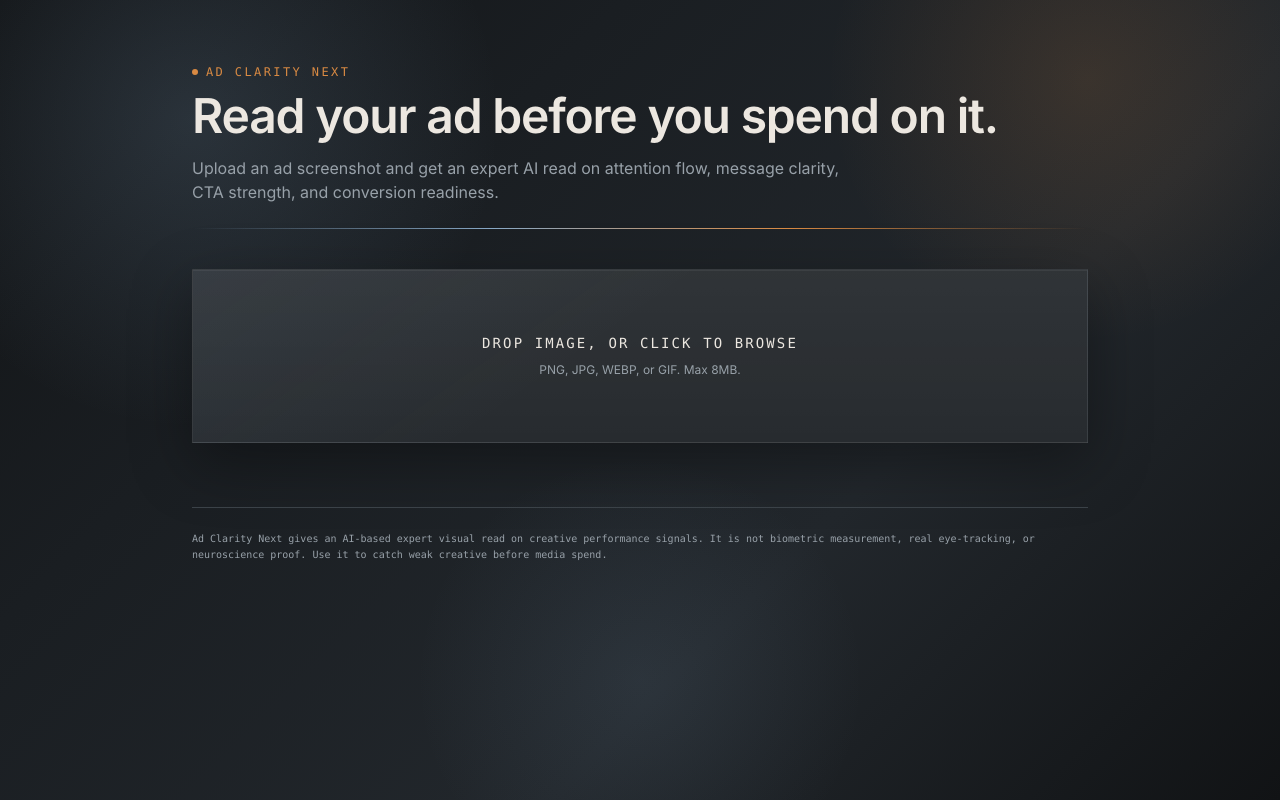
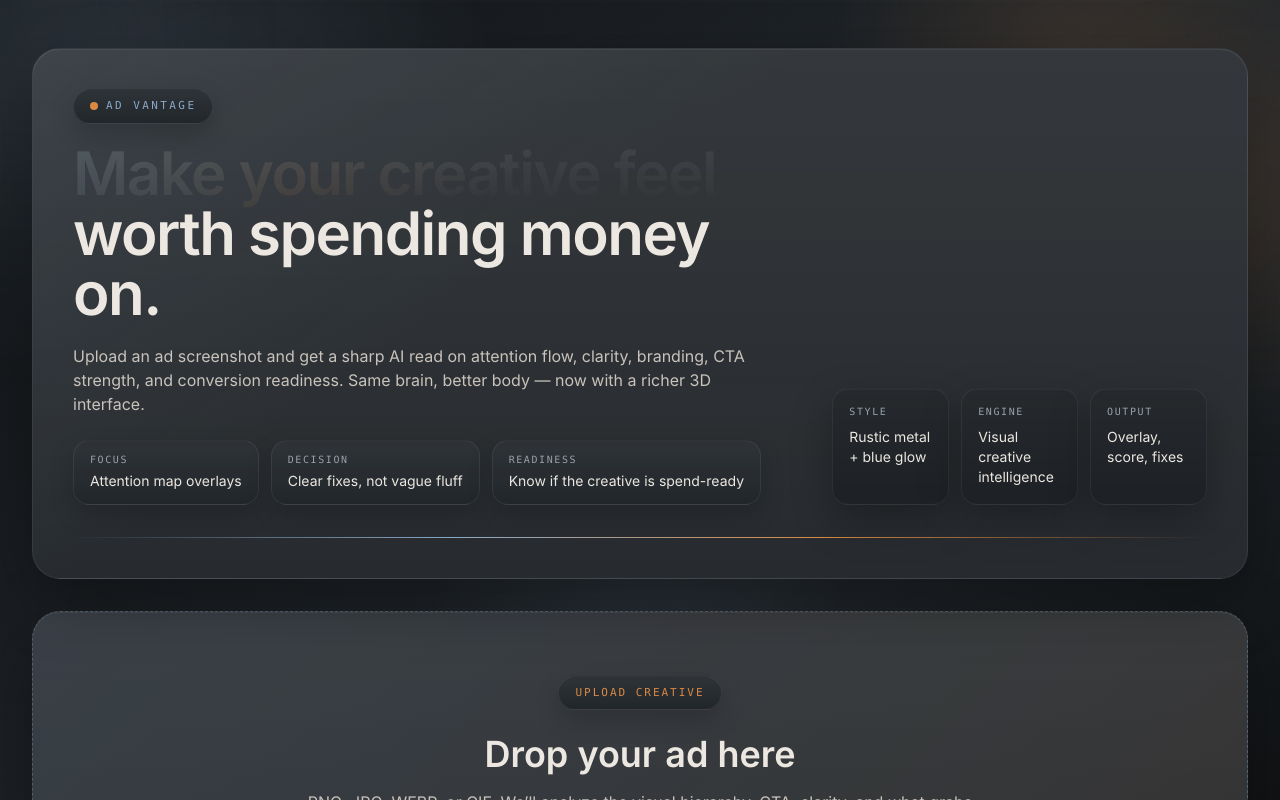
Before and after one commit to Jpuck412/ad-vantage, a Next.js app: page / in a window 1280 px wide. Shown: the top 800 px of the page. Built offline with nearby package versions, Linux system fonts and the light colour scheme.

Commit message:
Redesign app with 3D 2026 look

```diff
--- a/app/page.tsx
+++ b/app/page.tsx
@@ -55,7 +55,6 @@ export default function Home() {
   const onDrop = useCallback(
     (event: DragEvent<HTMLDivElement>) => {
       event.preventDefault();
-
       const file = event.dataTransfer.files?.[0];
 
       if (file) {
@@ -90,32 +89,89 @@ export default function Home() {
   const busy = status === "uploading" || status === "analyzing";
 
   return (
-    <main className="min-h-screen px-5 py-10 md:px-10 md:py-16">
-      <div className="mx-auto max-w-4xl">
-        <header className="mb-10">
-          <div className="flex items-center gap-2 font-mono text-xs uppercase tracking-[0.2em] text-signal">
-            <span className="inline-block h-1.5 w-1.5 rounded-full bg-signal" />
-            Ad Clarity Next
+    <main className="relative min-h-screen overflow-hidden">
+      <div className="pointer-events-none absolute inset-0 grid-overlay opacity-25" />
+      <div className="pointer-events-none absolute left-[-10%] top-[-10%] h-72 w-72 rounded-full bg-blueGlow/10 blur-3xl" />
+      <div className="pointer-events-none absolute right-[-8%] top-[8%] h-64 w-64 rounded-full bg-signal/10 blur-3xl" />
+      <div className="pointer-events-none absolute bottom-[-8%] left-[30%] h-72 w-72 rounded-full bg-blueGlow/10 blur-3xl" />
+
+      <div className="relative mx-auto max-w-7xl px-5 py-8 md:px-8 md:py-12">
+        <header className="panel-3d rounded-[28px] p-6 md:p-10">
+          <div className="flex flex-col gap-8 lg:flex-row lg:items-end lg:justify-between">
+            <div className="max-w-3xl">
+              <div className="chip-3d inline-flex items-center gap-2 rounded-full px-4 py-2 font-mono text-[11px] uppercase tracking-[0.22em] text-blueGlow">
+                <span className="inline-block h-2 w-2 rounded-full bg-signal" />
+                Ad Vantage
               </div>
 
-          <h1 className="mt-3 text-3xl font-semibold tracking-tight text-paper md:text-5xl">
-            Read your ad before you spend on it.
+              <h1 className="mt-5 text-4xl font-semibold tracking-tight md:text-6xl">
+                <span className="hero-metal">Make your creative feel</span>
+                <br />
+                <span className="text-paper">worth spending money on.</span>
               </h1>
 
-          <p className="mt-4 max-w-2xl text-sm leading-relaxed text-muted md:text-base">
-            Upload an ad screenshot and get an expert AI read on attention
-            flow, message clarity, CTA strength, and conversion readiness.
+              <p className="mt-5 max-w-2xl text-sm leading-relaxed text-mist md:text-base">
+                Upload an ad screenshot and get a sharp AI read on attention
+                flow, clarity, branding, CTA strength, and conversion readiness.
+                Same brain, better body — now with a richer 3D interface.
               </p>
 
-          <div className="rustic-line mt-6 h-px w-full" />
+              <div className="mt-6 flex flex-wrap gap-3">
+                <div className="chip-3d rounded-2xl px-4 py-3">
+                  <p className="font-mono text-[10px] uppercase tracking-[0.16em] text-muted">
+                    Focus
+                  </p>
+                  <p className="mt-1 text-sm text-paper">Attention map overlays</p>
+                </div>
+
+                <div className="chip-3d rounded-2xl px-4 py-3">
+                  <p className="font-mono text-[10px] uppercase tracking-[0.16em] text-muted">
+                    Decision
+                  </p>
+                  <p className="mt-1 text-sm text-paper">Clear fixes, not vague fluff</p>
+                </div>
+
+                <div className="chip-3d rounded-2xl px-4 py-3">
+                  <p className="font-mono text-[10px] uppercase tracking-[0.16em] text-muted">
+                    Readiness
+                  </p>
+                  <p className="mt-1 text-sm text-paper">Know if the creative is spend-ready</p>
+                </div>
+              </div>
+            </div>
+
+            <div className="grid grid-cols-1 gap-3 sm:grid-cols-3 lg:w-[380px]">
+              <div className="panel-soft rounded-2xl p-4">
+                <p className="font-mono text-[10px] uppercase tracking-[0.16em] text-muted">
+                  Style
+                </p>
+                <p className="mt-2 text-sm text-paper">Rustic metal + blue glow</p>
+              </div>
+              <div className="panel-soft rounded-2xl p-4">
+                <p className="font-mono text-[10px] uppercase tracking-[0.16em] text-muted">
+                  Engine
+                </p>
+                <p className="mt-2 text-sm text-paper">Visual creative intelligence</p>
+              </div>
+              <div className="panel-soft rounded-2xl p-4">
+                <p className="font-mono text-[10px] uppercase tracking-[0.16em] text-muted">
+                  Output
+                </p>
+                <p className="mt-2 text-sm text-paper">Overlay, score, fixes</p>
+              </div>
+            </div>
+          </div>
+
+          <div className="rustic-line mt-8 h-px w-full" />
         </header>
 
+        <section className="mt-8">
           {!imageUrl && (
             <div
               onDrop={onDrop}
               onDragOver={(event) => event.preventDefault()}
               onClick={() => inputRef.current?.click()}
-            className="rustic-panel cursor-pointer p-12 text-center transition-transform hover:-translate-y-0.5 focus-ring md:p-16"
+              className="drop-zone cursor-pointer rounded-[28px] p-10 text-center transition-transform duration-200 hover:-translate-y-1 md:p-16"
               role="button"
               tabIndex={0}
               onKeyDown={(event) => {
@@ -132,38 +188,49 @@ export default function Home() {
                 onChange={onInputChange}
               />
 
-            <p className="font-mono text-sm uppercase tracking-[0.15em] text-paper">
-              Drop image, or click to browse
+              <div className="mx-auto max-w-2xl">
+                <div className="chip-3d mx-auto inline-flex rounded-full px-4 py-2 font-mono text-[11px] uppercase tracking-[0.18em] text-signal">
+                  Upload creative
+                </div>
+
+                <h2 className="mt-6 text-3xl font-semibold text-paper md:text-4xl">
+                  Drop your ad here
+                </h2>
+
+                <p className="mt-4 text-sm leading-relaxed text-mist md:text-base">
+                  PNG, JPG, WEBP, or GIF. We’ll analyze the visual hierarchy,
+                  CTA, clarity, and what grabs the eye first.
                 </p>
 
-            <p className="mt-2 text-xs text-muted">
-              PNG, JPG, WEBP, or GIF. Max 8MB.
-            </p>
+                <div className="mt-8">
+                  <span className="btn-3d inline-flex rounded-2xl px-6 py-3 font-mono text-xs uppercase tracking-[0.16em] text-paper shadow-emberGlow">
+                    Browse image
+                  </span>
+                </div>
+              </div>
             </div>
           )}
 
           {imageUrl && status !== "done" && (
             <div className="space-y-4">
-            <div className="overflow-hidden border border-line bg-black shadow-rustic">
+              <div className="panel-3d overflow-hidden rounded-[28px] p-4">
                 {/* eslint-disable-next-line @next/next/no-img-element */}
                 <img
                   src={imageUrl}
                   alt="Uploaded creative"
-                className="block h-auto w-full"
+                  className="block h-auto w-full rounded-2xl border border-white/5"
                 />
               </div>
 
               {busy && (
-              <div className="rustic-panel flex items-center gap-2 p-4 font-mono text-xs text-signal">
-                <span className="inline-block h-2 w-2 animate-pulse rounded-full bg-signal" />
-                {status === "uploading"
-                  ? "Uploading..."
-                  : "Reading the creative..."}
+                <div className="panel-soft flex items-center gap-3 rounded-2xl p-4 font-mono text-xs text-blueGlow">
+                  <span className="inline-block h-2.5 w-2.5 animate-pulse rounded-full bg-signal" />
+                  {status === "uploading" ? "Uploading creative..." : "Analyzing visual structure..."}
                 </div>
               )}
 
               {status === "error" && (
-              <div className="border border-danger/40 bg-danger/10 p-4">
+                <div className="rounded-2xl border border-danger/40 bg-danger/10 p-4">
                   <p className="font-mono text-xs text-danger">{error}</p>
 
                   <button
@@ -178,23 +245,79 @@ export default function Home() {
           )}
 
           {status === "done" && result && imageUrl && (
-          <div className="space-y-8">
+            <div className="mt-2 grid gap-6 xl:grid-cols-[1.2fr_0.8fr]">
+              <div className="space-y-6">
+                <div className="panel-3d rounded-[28px] p-4">
                   <AttentionOverlay
                     imageUrl={imageUrl}
                     regions={result.attentionRegions}
                   />
+                </div>
 
-            <div className="rustic-panel p-6">
+                <div className="panel-3d rounded-[28px] p-6">
+                  <h2 className="mb-4 font-mono text-xs uppercase tracking-[0.18em] text-blueGlow">
+                    Precision fixes
+                  </h2>
+
+                  <ul className="space-y-3">
+                    {result.fixes.map((fix, index) => (
+                      <li key={index} className="panel-soft rounded-2xl p-4">
+                        <div className="flex gap-3">
+                          <span className="mt-0.5 inline-flex h-7 min-w-7 items-center justify-center rounded-full bg-signal/15 font-mono text-xs text-signal">
+                            {String(index + 1).padStart(2, "0")}
+                          </span>
+                          <span className="text-sm leading-relaxed text-paper">{fix}</span>
+                        </div>
+                      </li>
+                    ))}
+                  </ul>
+                </div>
+
+                {result.riskFlags.length > 0 && (
+                  <div className="rounded-[28px] border border-danger/35 bg-danger/10 p-6 shadow-lift">
+                    <h2 className="mb-3 font-mono text-xs uppercase tracking-[0.18em] text-danger">
+                      Risk flags
+                    </h2>
+
+                    <ul className="space-y-2">
+                      {result.riskFlags.map((flag, index) => (
+                        <li key={index} className="text-sm leading-relaxed text-paper">
+                          ⚠ {flag}
+                        </li>
+                      ))}
+                    </ul>
+                  </div>
+                )}
+              </div>
+
+              <div className="space-y-6">
+                <div className="panel-3d rounded-[28px] p-6">
+                  <div className="flex items-center justify-between gap-4">
+                    <div>
+                      <p className="font-mono text-xs uppercase tracking-[0.18em] text-blueGlow">
+                        Overall read
+                      </p>
+                      <p className="mt-2 max-w-xs text-sm leading-relaxed text-mist">
+                        Quick creative verdict with a stronger executive feel.
+                      </p>
+                    </div>
+                    <div className="chip-3d rounded-full px-3 py-1.5 font-mono text-[10px] uppercase tracking-[0.16em] text-signal">
+                      Spend signal
+                    </div>
+                  </div>
+
+                  <div className="mt-6">
                     <LightMeter score={result.overallScore} />
+                  </div>
 
-              <p className="mt-5 text-lg leading-snug text-paper">
+                  <p className="mt-6 text-lg leading-snug text-paper">
                     {result.oneLineVerdict}
                   </p>
                 </div>
 
-            <div className="rustic-panel p-6">
-              <h2 className="mb-2 font-mono text-xs uppercase tracking-[0.15em] text-muted">
-                Dimensions
+                <div className="panel-3d rounded-[28px] p-6">
+                  <h2 className="mb-3 font-mono text-xs uppercase tracking-[0.18em] text-blueGlow">
+                    Dimension breakdown
                   </h2>
 
                   {result.dimensions.map((dimension) => (
@@ -202,58 +325,35 @@ export default function Home() {
                   ))}
                 </div>
 
-            <div className="rustic-panel p-6">
-              <h2 className="mb-3 font-mono text-xs uppercase tracking-[0.15em] text-muted">
-                Fixes
-              </h2>
-
-              <ul className="space-y-2">
-                {result.fixes.map((fix, index) => (
-                  <li key={index} className="flex gap-3 text-sm text-paper">
-                    <span className="shrink-0 font-mono text-signal">
-                      {String(index + 1).padStart(2, "0")}
-                    </span>
-
-                    <span className="leading-relaxed">{fix}</span>
-                  </li>
-                ))}
-              </ul>
+                <div className="panel-soft rounded-[28px] p-5">
+                  <div className="flex items-center justify-between gap-3">
+                    <div>
+                      <p className="font-mono text-xs uppercase tracking-[0.18em] text-muted">
+                        Next move
+                      </p>
+                      <p className="mt-1 text-sm text-paper">
+                        Upload another creative and compare.
+                      </p>
                     </div>
-
-            {result.riskFlags.length > 0 && (
-              <div className="border border-danger/40 bg-danger/10 p-6">
-                <h2 className="mb-3 font-mono text-xs uppercase tracking-[0.15em] text-danger">
-                  Risk Flags
-                </h2>
-
-                <ul className="space-y-2">
-                  {result.riskFlags.map((flag, index) => (
-                    <li
-                      key={index}
-                      className="text-sm leading-relaxed text-paper"
-                    >
-                      ⚠ {flag}
-                    </li>
-                  ))}
-                </ul>
-              </div>
-            )}
 
                     <button
                       onClick={reset}
-              className="font-mono text-xs uppercase tracking-wider text-muted underline hover:text-signal focus-ring"
+                      className="btn-3d rounded-2xl px-4 py-2 font-mono text-xs uppercase tracking-[0.14em] text-paper focus-ring"
                     >
                       Analyze another
                     </button>
                   </div>
+                </div>
+              </div>
+            </div>
           )}
+        </section>
 
-        <footer className="mt-16 border-t border-line pt-6">
+        <footer className="mt-10 panel-soft rounded-[24px] p-5">
           <p className="font-mono text-[10px] leading-relaxed text-muted">
-            Ad Clarity Next gives an AI-based expert visual read on creative
-            performance signals. It is not biometric measurement, real
-            eye-tracking, or neuroscience proof. Use it to catch weak creative
-            before media spend.
+            Ad Vantage provides AI-powered creative analysis. It is not real
+            eye-tracking, biometric measurement, or neuroscience proof. Use it
+            to sharpen creative decisions before spending money on traffic.
           </p>
         </footer>
       </div>
```
Lines whose indentation alone changed are shown as unchanged.
